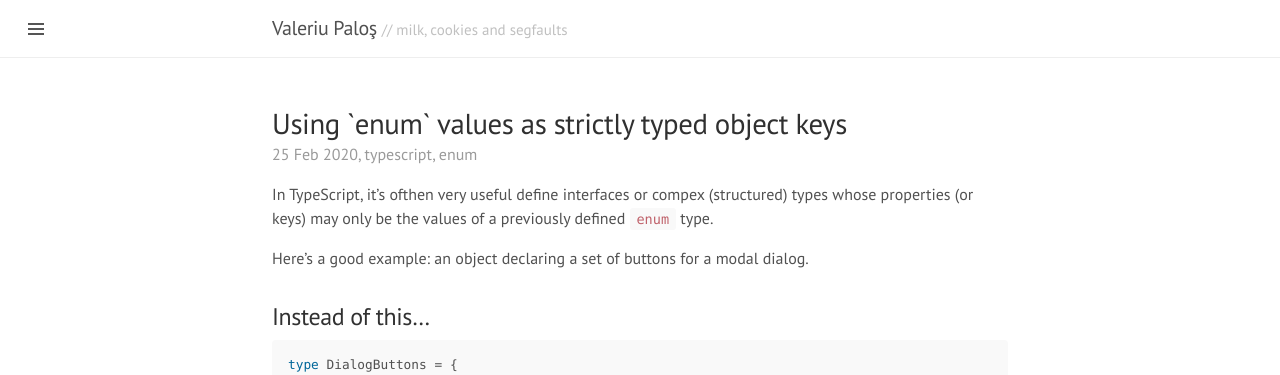
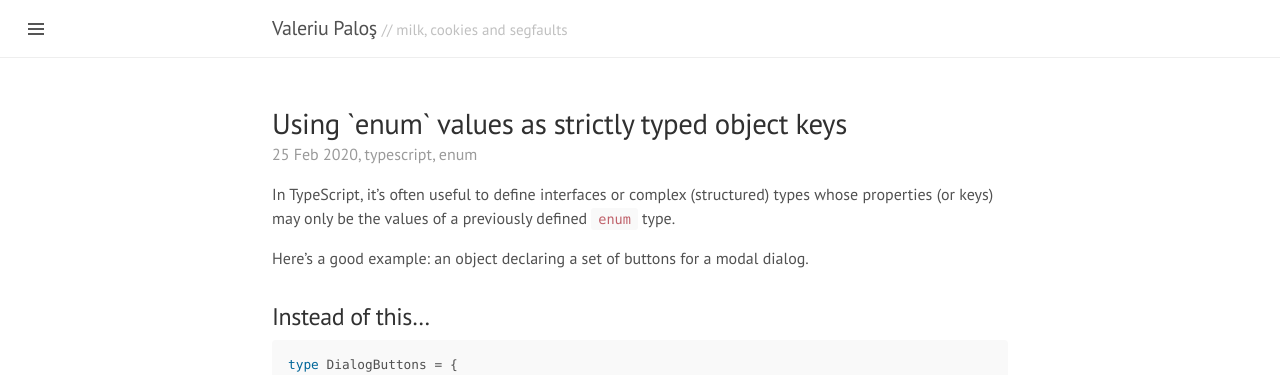
Before and after one commit to vpalos/vpalos.github.io, a Jekyll site: the page built from _posts/2020-02-25-enum-values-as-keys-in-ts.md, in a window 1280 px wide. Shown: the top 375 px of the page. Built offline with Jekyll 4.4.1, drawn with Linux system fonts in a browser that asks for light colours.

Commit message:
Update 2020-02-25-enum-values-as-keys-in-ts.md

```diff
--- a/_posts/2020-02-25-enum-values-as-keys-in-ts.md
+++ b/_posts/2020-02-25-enum-values-as-keys-in-ts.md
@@ -5,7 +5,7 @@ categories: [programming]
 tags: [typescript, enum]
 ---
 
-In TypeScript, it's ofthen very useful define interfaces or compex (structured)
+In TypeScript, it's often useful to define interfaces or complex (structured)
 types whose properties (or keys) may only be the values of a previously defined
 `enum` type.
 
```
